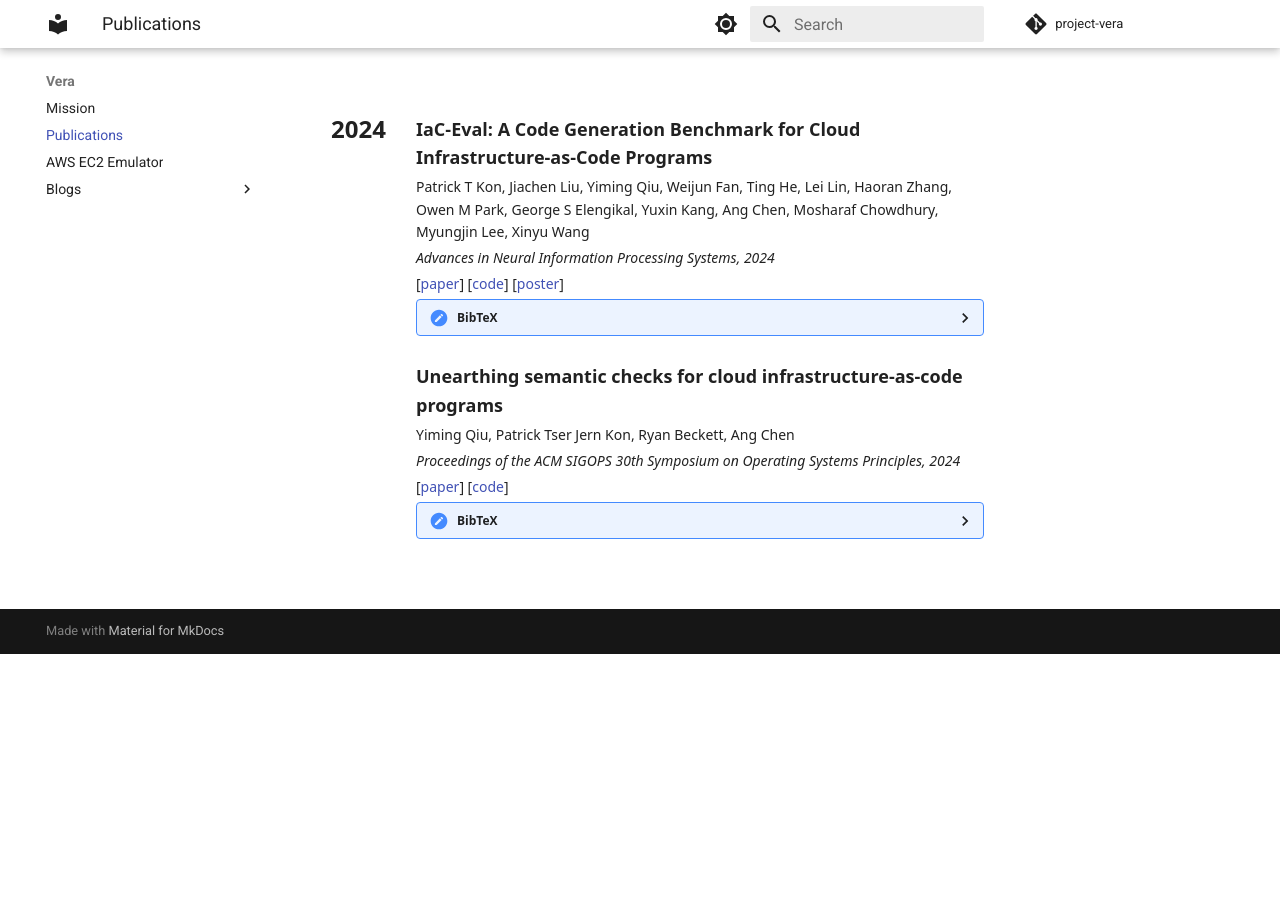
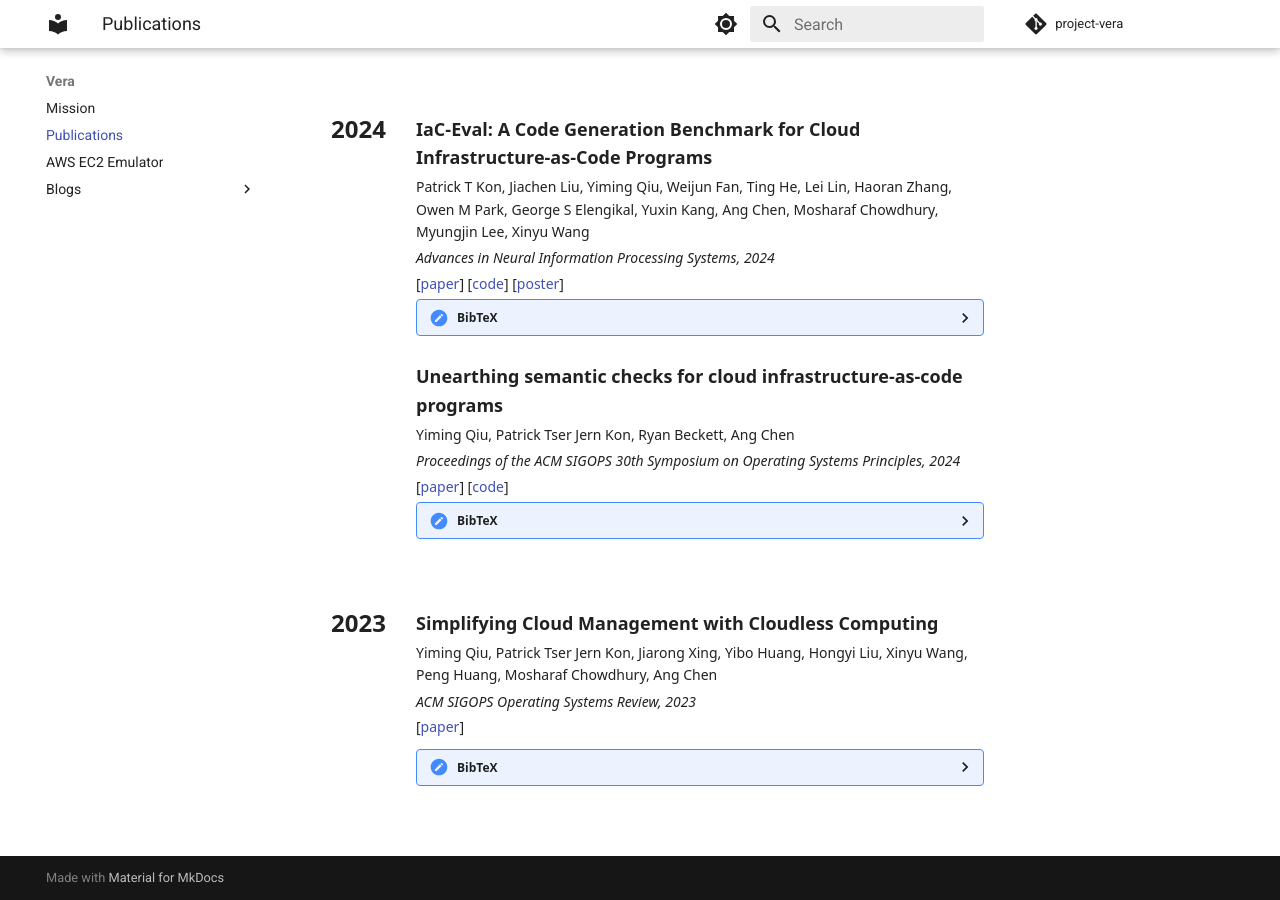
Before and after one commit to project-vera/project-vera.github.io, an MkDocs documentation site: the page built from docs/pubs/pubs.md, in a window 1280 px wide and 900 px high, scrolled down 1127 px. Built offline with MkDocs 1.6.1 and Material for MkDocs 9.7.7, drawn with Linux system fonts in a browser that asks for light colours; comment, search, counter and statistics services are not loaded; before the commit the page ends 1781 px from its top, so only the background shows below that.

Commit message:
add 2023 pubs

```diff
--- a/docs/pubs/pubs.html
+++ b/docs/pubs/pubs.html
@@ -195,7 +195,7 @@
 
   <!-- ================= 2024 ================= -->
   <div class="pub-row">
-    <div class="pub-year", id="2024">2024</div>
+    <div class="pub-year" , id="2024">2024</div>
 
     <div class="pub-list">
       <div class="pub-item">
@@ -281,4 +281,44 @@
       </div>
     </div>
   </div>
+
+  <!-- ================= 2023 ================= -->
+  <div class="pub-row">
+    <div class="pub-year" , id="2023">2023</div>
+
+    <div class="pub-list">
+      <div class="pub-item">
+        <div class="title">
+          Simplifying Cloud Management with Cloudless Computing
+        </div>
+        <div class="authors">
+          Yiming Qiu, Patrick Tser Jern Kon, Jiarong Xing, Yibo Huang, Hongyi
+          Liu, Xinyu Wang, Peng Huang, Mosharaf Chowdhury, Ang Chen
+        </div>
+        <div class="venue">
+          <em>ACM SIGOPS Operating Systems Review, 2023</em>
+        </div>
+        <div class="links">
+          [<a href="https://dl.acm.org/doi/abs/10.1145/3626111.3628206">paper</a
+          >]
+        </div>
+      </div>
+
+      <details class="bibtex">
+        <summary class="bibtex-summary">BibTeX</summary>
+        <div class="bibtex-panel">
+          <div class="bibtex-scroll">
+            <pre>
+@inproceedings{qiu2023simplifyingcloudmanagement,
+    author = {Qiu, Yiming and Kon, Patrick Tser Jern and Xing, Jiarong and Huang, Yibo and Liu, Hongyi and Wang, Xinyu and Huang, Peng and Chowdhury, Mosharaf and Chen, Ang},
+    title = {Simplifying Cloud Management with Cloudless Computing},
+    booktitle = {Proceedings of the 22nd ACM Workshop on Hot Topics in Networks},
+    year = {2023}
+}</pre
+            >
+          </div>
+        </div>
+      </details>
+    </div>
+  </div>
 </div>
```
